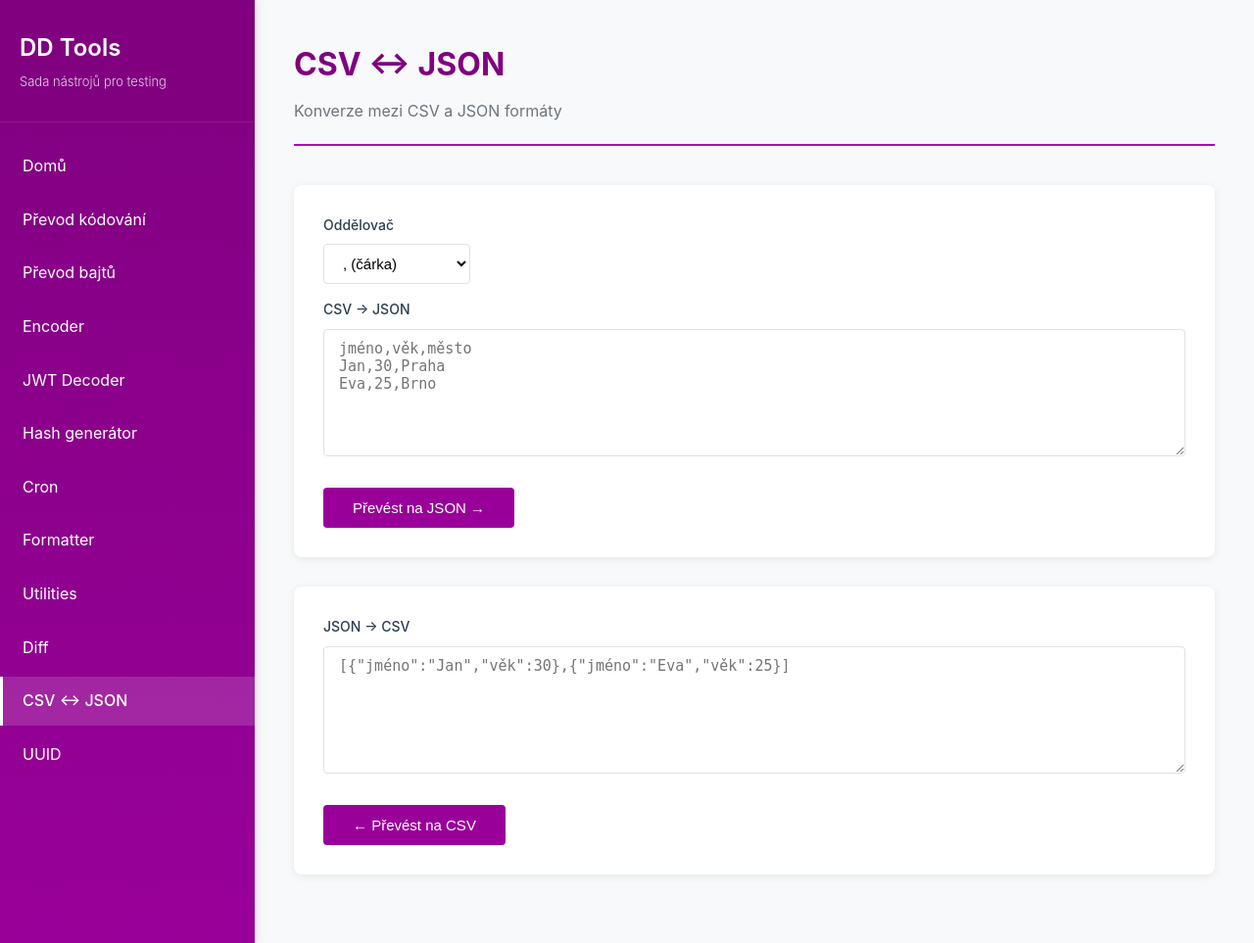
After one commit to Tupoun/dd-tools, a Flask app: page /csv-json in a window 1280 px wide. The commit adds this page. Shown: the whole page at 98% size. Run offline with Flask 3, Linux system fonts and the light colour scheme; parts of the project's set-up code (start-up, migrations or seed data) failed here and were passed over.

Commit message:
feat: add some utils

```diff
--- a/app.py
+++ b/app.py
@@ -7,7 +7,7 @@ from werkzeug.utils import secure_filename
 import os
 import io
 
-from libs import encoding_converter, bytes_converter, text_encoder, jwt_decoder, hash_generator, cron_parser, formatter, utilities
+from libs import encoding_converter, bytes_converter, text_encoder, jwt_decoder, hash_generator, cron_parser, formatter, utilities, diff_tool, csv_json, uuid_generator
 
 app = Flask(__name__)
 app.secret_key = 'dd-tools-secret-key-change-in-production'  # Změň v produkci!
@@ -65,6 +65,24 @@ TOOLS = [
         'name': 'Utilities',
         'description': 'Unix timestamp, JSON unescape, Unicode unescape',
         'route': 'utilities_page'
+    },
+    {
+        'id': 'diff',
+        'name': 'Diff',
+        'description': 'Porovnání dvou textů',
+        'route': 'diff_page'
+    },
+    {
+        'id': 'csv_json',
+        'name': 'CSV ↔ JSON',
+        'description': 'Konverze mezi CSV a JSON',
+        'route': 'csv_json_page'
+    },
+    {
+        'id': 'uuid',
+        'name': 'UUID',
+        'description': 'Generátor UUID v1 a v4',
+        'route': 'uuid_page'
     }
     # Zde přidávej další nástroje
 ]
@@ -342,6 +360,66 @@ def utilities_page():
                            form_data=form_data)
 
 
+@app.route('/diff', methods=['GET', 'POST'])
+def diff_page():
+    """Stránka pro porovnání textů"""
+    result = None
+    form_data = {}
+
+    if request.method == 'POST':
+        text1 = request.form.get('text1', '')
+        text2 = request.form.get('text2', '')
+        form_data = {'text1': text1, 'text2': text2}
+        lines, identical = diff_tool.compare(text1, text2)
+        result = {'lines': lines, 'identical': identical}
+
+    return render_template('diff.html', tools=TOOLS, result=result, form_data=form_data)
+
+
+@app.route('/csv-json', methods=['GET', 'POST'])
+def csv_json_page():
+    """Stránka pro konverzi CSV ↔ JSON"""
+    result = None
+    form_data = {}
+
+    if request.method == 'POST':
+        action = request.form.get('action')
+        delimiter = request.form.get('delimiter', ',')
+        if len(delimiter) != 1:
+            delimiter = ','
+
+        if action == 'csv_to_json':
+            text = request.form.get('csv_input', '')
+            form_data = {'action': action, 'csv_input': text}
+            output, error = csv_json.csv_to_json(text, delimiter)
+            result = {'action': action, 'output': output, 'error': error}
+
+        elif action == 'json_to_csv':
+            text = request.form.get('json_input', '')
+            form_data = {'action': action, 'json_input': text}
+            output, error = csv_json.json_to_csv(text, delimiter)
+            result = {'action': action, 'output': output, 'error': error}
+
+    return render_template('csv_json.html', tools=TOOLS, result=result, form_data=form_data)
+
+
+@app.route('/uuid', methods=['GET', 'POST'])
+def uuid_page():
+    """Stránka pro generování UUID"""
+    result = None
+    form_data = {}
+
+    if request.method == 'POST':
+        version = request.form.get('version', '4')
+        count = request.form.get('count', '1')
+        form_data = {'version': version, 'count': count}
+        uuids, error = uuid_generator.generate(version, count)
+        result = {'uuids': uuids, 'error': error}
+
+    return render_template('uuid.html', tools=TOOLS, result=result,
+                           form_data=form_data, versions=uuid_generator.VERSIONS)
+
+
 @app.context_processor
 def inject_app_name():
     """Vloží název aplikace do všech šablon"""
--- /dev/null
+++ b/libs/uuid_generator.py
@@ -0,0 +1,25 @@
+"""
+Knihovna pro generování UUID
+"""
+
+import uuid
+
+VERSIONS = [
+    ('4', 'UUID v4 (náhodný)'),
+    ('1', 'UUID v1 (časový)'),
+]
+
+
+def generate(version='4', count=1):
+    try:
+        count = max(1, min(int(count), 50))
+        version = int(version)
+        results = []
+        for _ in range(count):
+            if version == 1:
+                results.append(str(uuid.uuid1()))
+            else:
+                results.append(str(uuid.uuid4()))
+        return results, None
+    except Exception as e:
+        return None, str(e)
--- a/templates/base.html
+++ b/templates/base.html
@@ -12,7 +12,7 @@
         <aside class="sidebar">
             <div class="sidebar-header">
                 <h1>{{ app_name }}</h1>
-                <p>Sada nástrojů pro práci s textem</p>
+                <p>Sada nástrojů pro testing</p>
             </div>
             <nav>
                 <ul class="nav-menu">
--- /dev/null
+++ b/templates/csv_json.html
@@ -0,0 +1,77 @@
+{% extends "base.html" %}
+
+{% block title %}CSV ↔ JSON - {{ app_name }}{% endblock %}
+
+{% block content %}
+<div class="page-header">
+    <h2>CSV ↔ JSON</h2>
+    <p>Konverze mezi CSV a JSON formáty</p>
+</div>
+
+<div class="card">
+    <div style="margin-bottom: 15px;">
+        <label class="form-label">Oddělovač</label>
+        <select id="delimiter-select" style="width: 150px;" class="form-control">
+            <option value=",">, (čárka)</option>
+            <option value=";">; (středník)</option>
+            <option value="&#9;">Tab</option>
+        </select>
+    </div>
+
+    {# CSV → JSON #}
+    <form method="POST" id="csv-form">
+        <input type="hidden" name="action" value="csv_to_json">
+        <input type="hidden" name="delimiter" id="delim1" value=",">
+        <div class="form-group">
+            <label class="form-label">CSV → JSON</label>
+            <textarea name="csv_input" class="form-control" rows="6" spellcheck="false"
+                placeholder="jméno,věk,město&#10;Jan,30,Praha&#10;Eva,25,Brno">{{ form_data.csv_input if form_data.action == 'csv_to_json' else '' }}</textarea>
+        </div>
+        <button class="btn btn-primary">Převést na JSON →</button>
+    </form>
+
+    {% if result and result.action == 'csv_to_json' %}
+        {% if result.error %}
+        <div class="alert alert-error" style="margin-top: 15px;">{{ result.error }}</div>
+        {% else %}
+        <div style="margin-top: 20px;">
+            <label class="form-label">Výsledek (JSON)</label>
+            <pre style="background: var(--bg-light); padding: 15px; border-radius: 4px; font-size: 13px; overflow-x: auto; white-space: pre-wrap;">{{ result.output }}</pre>
+        </div>
+        {% endif %}
+    {% endif %}
+</div>
+
+<div class="card">
+    {# JSON → CSV #}
+    <form method="POST" id="json-form">
+        <input type="hidden" name="action" value="json_to_csv">
+        <input type="hidden" name="delimiter" id="delim2" value=",">
+        <div class="form-group">
+            <label class="form-label">JSON → CSV</label>
+            <textarea name="json_input" class="form-control" rows="6" spellcheck="false"
+                placeholder='[{"jméno":"Jan","věk":30},{"jméno":"Eva","věk":25}]'>{{ form_data.json_input if form_data.action == 'json_to_csv' else '' }}</textarea>
+        </div>
+        <button class="btn btn-primary">← Převést na CSV</button>
+    </form>
+
+    {% if result and result.action == 'json_to_csv' %}
+        {% if result.error %}
+        <div class="alert alert-error" style="margin-top: 15px;">{{ result.error }}</div>
+        {% else %}
+        <div style="margin-top: 20px;">
+            <label class="form-label">Výsledek (CSV)</label>
+            <pre style="background: var(--bg-light); padding: 15px; border-radius: 4px; font-size: 13px; overflow-x: auto; white-space: pre-wrap;">{{ result.output }}</pre>
+        </div>
+        {% endif %}
+    {% endif %}
+</div>
+
+<script>
+// Pouze synchronizace oddělovače mezi formuláři — žádná konverzní logika
+document.getElementById('delimiter-select').addEventListener('change', function() {
+    document.getElementById('delim1').value = this.value;
+    document.getElementById('delim2').value = this.value;
+});
+</script>
+{% endblock %}
```
Also changed, not shown: libs/csv_json.py (added, +44 -0 lines), libs/diff_tool.py (added, +40 -0 lines), templates/diff.html (added, +41 -0 lines), templates/uuid.html (added, +45 -0 lines).
